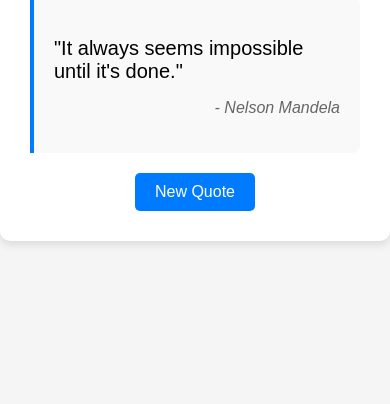
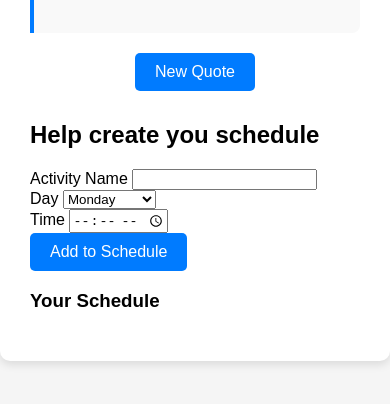
Before and after one commit to oochuru/Motivationapp, a plain HTML site: page index.html in a window 390 px wide. Shown: the part 358-762 px from the top of the page. Drawn offline with Linux system fonts and the light colour scheme.

Commit message:
Update index.html
mobile friendlier

```diff
--- a/index.html
+++ b/index.html
@@ -1,5 +1,8 @@
 <!DOCTYPE html>
 <html lang="en">
+    <meta name="viewport" content="width=device-width, initial-scale=1.0">
+
+
 <head>
     <meta charset="UTF-8">
     <meta name="viewport" content="width=device-width, initial-scale=1.0">
@@ -20,6 +23,37 @@
         <script src="app.js"></script>
      </div>
 
+     <div class = "schedule-container">
+        <h2>Help create you schedule</h2>
+        <form id = "schedule form">
+            <div class = "form-group">
+                <label for = "activity-name">Activity Name</label>
+                <input type = "text" id = "activity-name" required>
+            </div>
+            <div class= "form-group">
+                <label for = "activity-day">Day</label>
+                <select id = "activity-day" required>
+                    <option value = "Monday">Monday</option>
+                    <option value = "Tuesday">Tuesday</option>
+                    <option value = "Wednesday">Wednesday</option>
+                    <option value = "Thursday">Thursday</option>
+                    <option value = "Friday">Friday</option>
+                    <option value = "Saturday">Saturday</option>
+                    <option value = "Sunday">Sunday</option>
+                </select>
+            </div>
+            <div class="form-group">
+                <label for = "activity-time">Time</label>
+                <input type = "time" id = "activity-time" required>
+            </div>
+            <button type ="submit">Add to Schedule</button>
+        </form>
+
+        <div class = "schedule-list-container">
+            <h3>Your Schedule</h3>
+            <ul id = "schedule-list"></ul>
+        </div>
+
 
 </body>
 </html>
```
